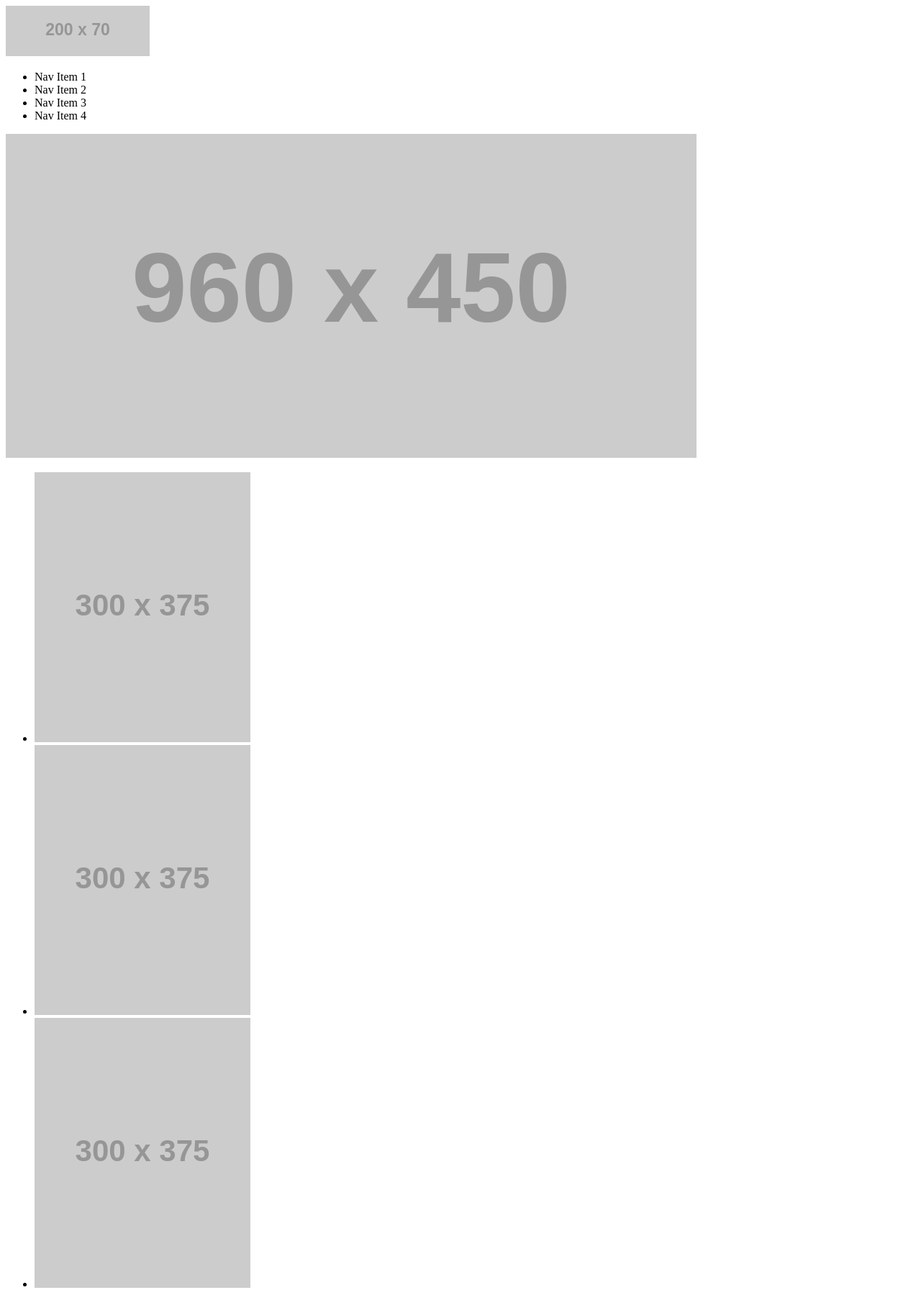
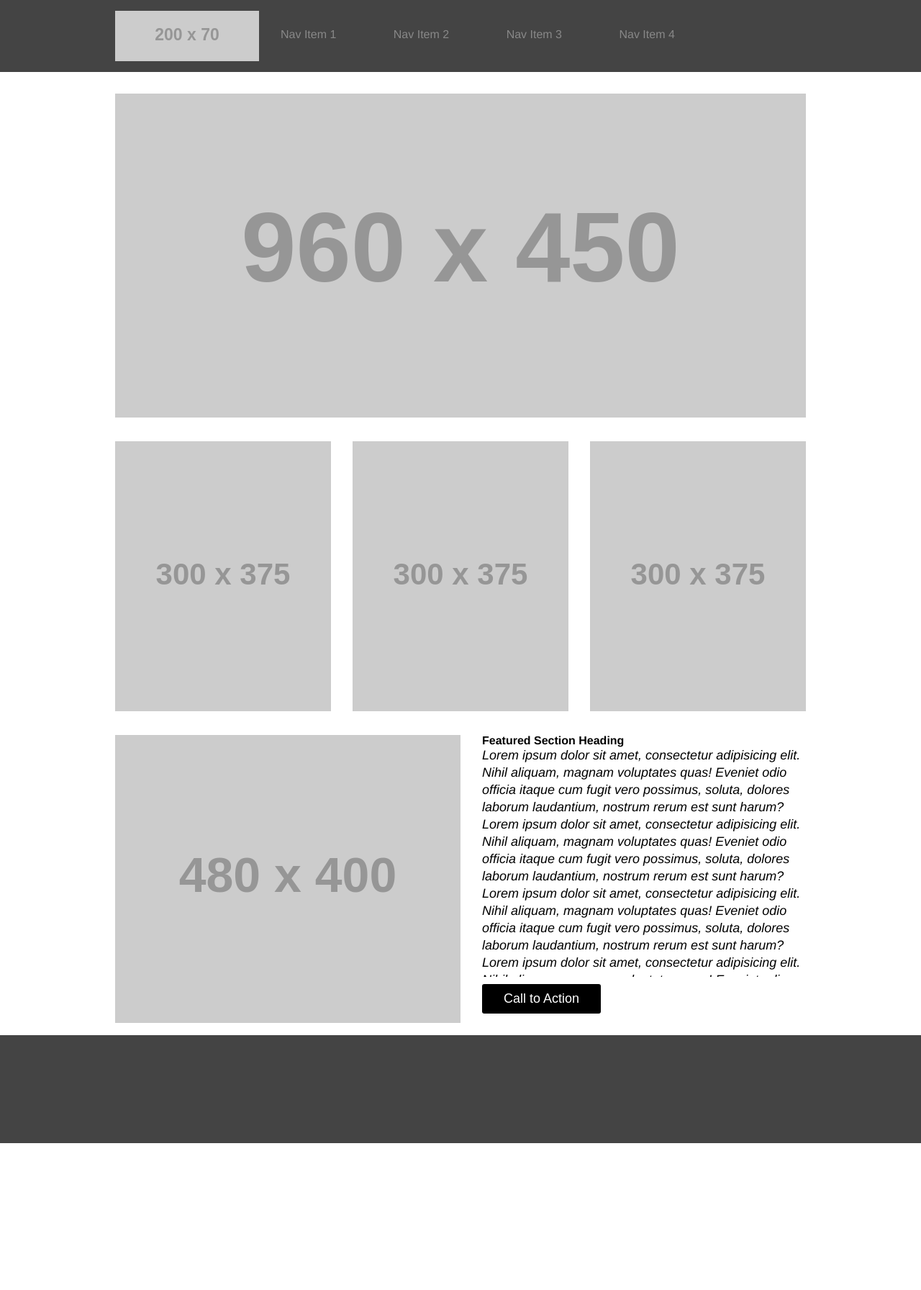
Before and after one commit to alexgo74/wireframe-exercise, a plain HTML site: page index.html in a window 1280 px wide. Shown: the top 1792 px of the page at 72% size. After the commit the page ends 1588 px from the top, so only its background shows below. Drawn offline with Linux system fonts and the light colour scheme; placeholder pictures from the web are drawn by us.

Commit message:
added more CSS

```diff
--- a/index.html
+++ b/index.html
@@ -3,33 +3,40 @@
   <head>
     <meta charset="utf-8">
     <title></title>
+    <link rel="stylesheet" type="text/css" href="style.css">
+    <link rel="stylesheet" type="text/css" href="reset.css">
   </head>
   <body>
     <header>
-  <nav>
-    <img src="http://placehold.it/200x70">
+      <nav class="inner">
+        <a href="#"><img src="http://placehold.it/200x70/000000"></a>
         <ul>
-      <li>Nav Item 1</li>
-      <li>Nav Item 2</li>
-      <li>Nav Item 3</li>
-      <li>Nav Item 4</li>
+          <li><a href="#">Nav Item 1</a></li>
+          <li><a href="#">Nav Item 2</a></li>
+          <li><a href="#">Nav Item 3</a></li>
+          <li><a href="#">Nav Item 4</a></li>
         </ul>
       </nav>
     </header>
 
     <main>
-  <img src="http://placehold.it/960x450">
-  <ul>
-    <li><img src="http://placehold.it/300x375"></li>
-    <li><img src="http://placehold.it/300x375"></li>
-    <li><img src="http://placehold.it/300x375"></li>
+      <img src="http://placehold.it/960x450/000000">
+
+      <ul class="always_three">
+        <li><img src="http://placehold.it/300x375/000000"></li>
+        <li><img src="http://placehold.it/300x375/000000"></li>
+        <li><img src="http://placehold.it/300x375/000000"></li>
       </ul>
-  <section>
-    <img src="http://placehold.it/480x400">
-    <article>
+
+      <section class="featured_section">
+        <img class="featured" src="http://placehold.it/480x400/000000">
+
+      <article class="right">
         <h2>Featured Section Heading</h2>
-      <p>Lorem ipsum dolor sit amet, consectetur adipiscing elit. Mauris ullamcorper eleifend nisl, ut consectetur ipsum dictum tempor. Donec vel ex ut tortor aliquet finibus in in enim. In est massa, bibendum maximus elementum quis, fringilla quis ante. Sed nec interdum felis. Nam pellentesque viverra posuere. Curabitur quis urna ac est scelerisque vulputate. Donec arcu purus, lobortis dictum congue sit amet, tincidunt in eros. Suspendisse at augue ac turpis condimentum egestas.</p>
-      <button>Call To Action</button>
+        <p>Lorem ipsum dolor sit amet, consectetur adipisicing elit. Nihil aliquam, magnam voluptates quas! Eveniet odio officia itaque cum fugit vero possimus, soluta, dolores laborum laudantium, nostrum rerum est sunt harum? Lorem ipsum dolor sit amet, consectetur adipisicing elit. Nihil aliquam, magnam voluptates quas! Eveniet odio officia itaque cum fugit vero possimus, soluta, dolores laborum laudantium, nostrum rerum est sunt harum? Lorem ipsum dolor sit amet, consectetur adipisicing elit. Nihil aliquam, magnam voluptates quas! Eveniet odio officia itaque cum fugit vero possimus, soluta, dolores laborum laudantium, nostrum rerum est sunt harum? Lorem ipsum dolor sit amet, consectetur adipisicing elit. Nihil aliquam, magnam voluptates quas! Eveniet odio officia itaque cum fugit vero possimus, soluta, dolores laborum laudantium, nostrum rerum est sunt harum? Lorem ipsum dolor sit amet, consectetur adipisicing elit. Nihil aliquam, magnam voluptates quas!</p>
+          <button>Call to Action</button>
+        </article>
+      </section>
     </main>
 
     <footer></footer>
--- /dev/null
+++ b/reset.css
@@ -0,0 +1,48 @@
+/* http://meyerweb.com/eric/tools/css/reset/
+   v2.0 | 20110126
+   License: none (public domain)
+*/
+
+html, body, div, span, applet, object, iframe,
+h1, h2, h3, h4, h5, h6, p, blockquote, pre,
+a, abbr, acronym, address, big, cite, code,
+del, dfn, em, img, ins, kbd, q, s, samp,
+small, strike, strong, sub, sup, tt, var,
+b, u, i, center,
+dl, dt, dd, ol, ul, li,
+fieldset, form, label, legend,
+table, caption, tbody, tfoot, thead, tr, th, td,
+article, aside, canvas, details, embed,
+figure, figcaption, footer, header, hgroup,
+menu, nav, output, ruby, section, summary,
+time, mark, audio, video {
+	margin: 0;
+	padding: 0;
+	border: 0;
+	font-size: 100%;
+	font: ;
+	vertical-align: baseline;
+}
+/* HTML5 display-role reset for older browsers */
+article, aside, details, figcaption, figure,
+footer, header, hgroup, menu, nav, section {
+	display: block;
+}
+body {
+	line-height: 1;
+}
+ol, ul {
+	list-style: none;
+}
+blockquote, q {
+	quotes: none;
+}
+blockquote:before, blockquote:after,
+q:before, q:after {
+	content: '';
+	content: none;
+}
+table {
+	border-collapse: collapse;
+	border-spacing: 0;
+}
--- a/style.css
+++ b/style.css
@@ -1 +1,93 @@
-Code goes here
+/* global styles */
+body {
+  font-family: helvetica;
+}
+
+a {
+  text-decoration: none;
+  color: #888;
+}
+
+/* app styles */
+header {
+  background: #444;
+  height: 100px;
+}
+
+.inner {
+  width: 960px;
+  margin: 0 auto;
+}
+
+header img {
+  float: left;
+  margin-top: 15px;
+  margin-right: 30px;
+}
+
+header ul li {
+  display: inline-block;
+  margin-top: 40px;
+  margin-right: 75px;
+}
+
+main {
+  width: 960px;
+  margin: 30px auto;
+}
+
+.always_three li {
+  float: left;
+  margin: 30px 30px 30px 0;
+}
+
+.always_three li:last-child {
+  margin-right: 0px;
+}
+
+.featured_section img {
+  float: left;
+  width: 50%;
+}
+
+.right {
+  width: calc(50% - 30px);
+  float: left;
+  padding-left: 30px;
+  margin-bottom: 30px;
+}
+
+h2 {
+  font-size: 20px;
+  margin-bottom: 5px;
+}
+
+.right p {
+  height: 320px;
+  overflow: auto;
+  font-size: 18px;
+  font-style: italic;
+  line-height: 24px;
+}
+
+button {
+  border: none;
+  padding: 10px 30px;
+  background: #000;
+  color: #fff;
+  border-radius: 3px;
+  font-size: 18px;
+  margin-top: 10px;
+  transition: 350ms all;
+  cursor: pointer;
+}
+
+button:hover {
+  background: green;
+}
+
+footer {
+  clear: both;
+  background: #444;
+  height: 150px;
+}
```
Lines whose indentation alone changed are shown as unchanged.
